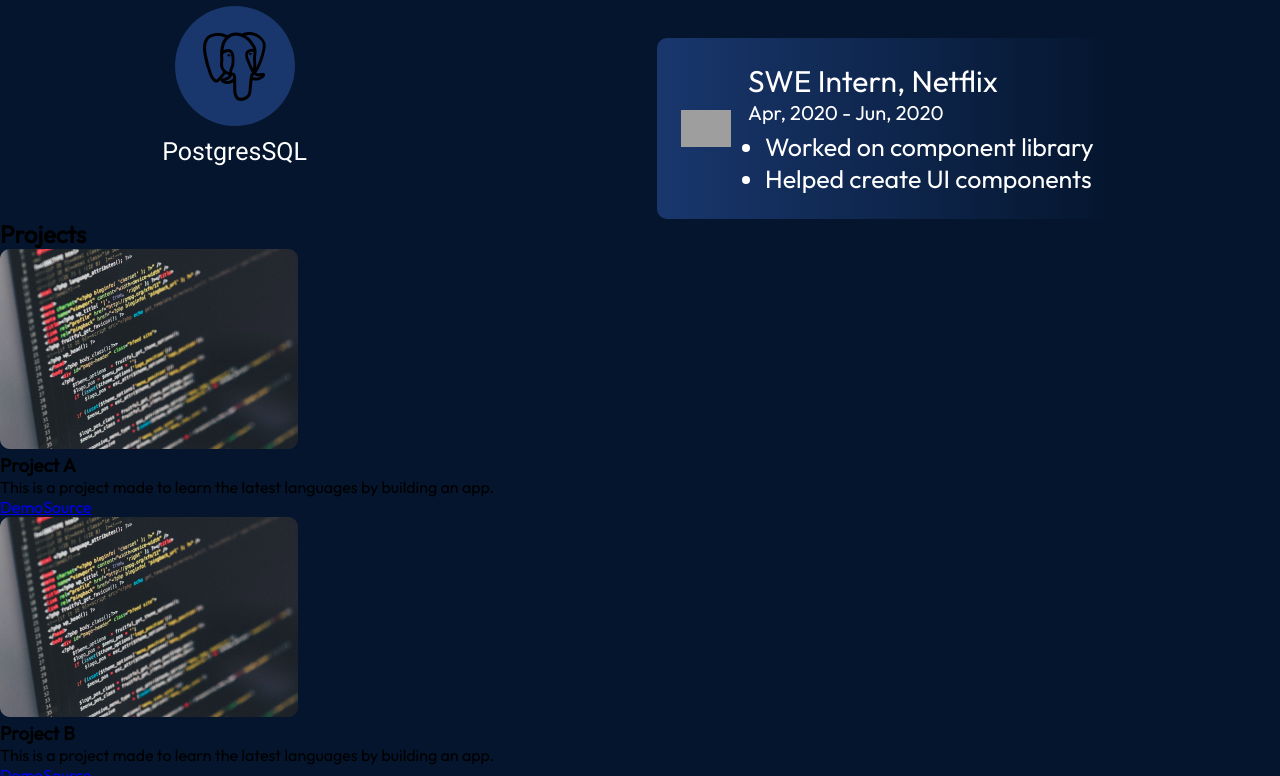
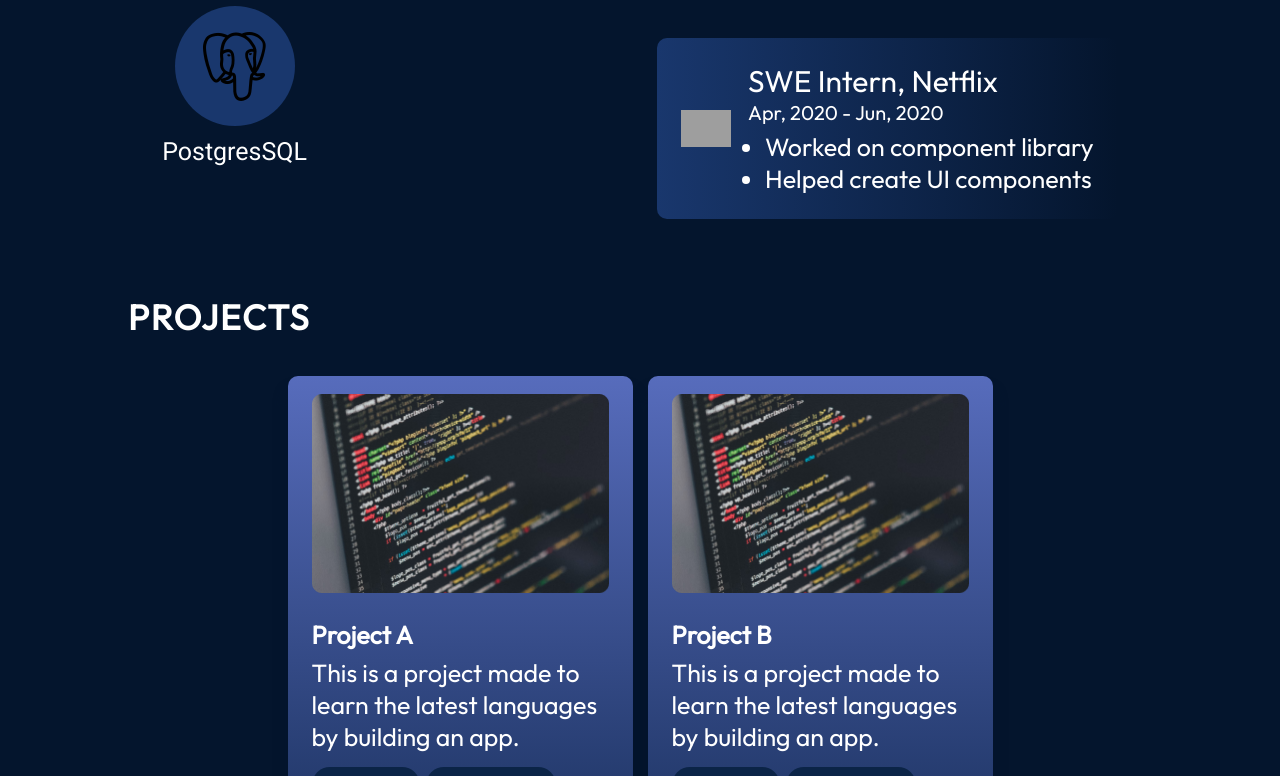
Before and after one commit to kvothe1387/Portfolio-React, a React (Vite) app in the folder React-Portfolio/: page / in a window 1280 px wide. Shown: the part 2024-2800 px from the top of the page. Built offline with nearby package versions, Linux system fonts and the light colour scheme; grey boxes are pictures that could not be loaded.

Commit message:
Completed the Projects component

```diff
--- a/React-Portfolio/src/components/Projects/ProjectCard.jsx
+++ b/React-Portfolio/src/components/Projects/ProjectCard.jsx
@@ -0,0 +1,28 @@
+import React from "react";
+import styles from "./ProjectCard.module.css";
+import { getImageUrl } from "../../utils";
+
+export const ProjectCard = ({
+  project: { title, imageSrc, description, skills, demo, source },
+}) => {
+  return (
+    <div className={styles.container}>
+      <img src={getImageUrl(imageSrc)} alt={`Image of ${title}`} className={styles.image} />
+
+      <h3 className={styles.title}>{title}</h3>
+      <p className={styles.description}>{description}</p>
+
+      <ul className={styles.skills}>
+        {skills.map((skill, id) => {
+          return (
+            <li key={id} className={styles.skill}> {skill}</li>
+          );
+        })}
+      </ul>
+      <div className={styles.links} >
+        <a href={demo} className={styles.link}>Demo</a>
+        <a href={source} className={styles.link}>Source</a>
+      </div>
+    </div>
+  );
+};
--- a/React-Portfolio/src/components/Projects/ProjectCard.module.css
+++ b/React-Portfolio/src/components/Projects/ProjectCard.module.css
@@ -0,0 +1,61 @@
+@import "../../vars.css";
+
+.container {
+  display: flex;
+  flex-direction: column;
+  border-radius: 10px;
+  background: linear-gradient(180deg, #576cbc 0%, #132a53 100%);
+  box-shadow: 0 16px 14px 0 #04152d;
+  padding: 18px 24px;
+  max-width: 345px;
+}
+
+.image {
+  margin-bottom: 26px;
+}
+
+.title {
+  font-size: 25px;
+  font-weight: 700;
+}
+
+.description {
+  margin-top: 6px;
+  font-size: 25px;
+  font-weight: 400;
+}
+
+.skills {
+  width: 100%;
+  margin-top: 14px;
+  display: flex;
+  flex-direction: row;
+  flex-wrap: wrap;
+  gap: 6px;
+  list-style: none;
+}
+
+.skill {
+  font-size: 25px;
+  font-weight: 400;
+  border-radius: 100px;
+  background: var(--color-dark);
+  padding: 2px 22px;
+}
+
+.links {
+  width: 100%;
+  margin-top: 26px;
+  display: flex;
+  justify-content: space-around;
+}
+
+.link {
+  text-decoration: none;
+  color: var(--color-text);
+  font-size: 30px;
+  font-weight: 600;
+  border-radius: 100px;
+  background: var(--color-primary);
+  padding: 1px 22px;
+}
--- a/React-Portfolio/src/components/Projects/Projects.jsx
+++ b/React-Portfolio/src/components/Projects/Projects.jsx
@@ -1,30 +1,17 @@
 import React from "react";
 import projects from "../../data/projects.json";
-import { getImageUrl } from "../../utils";
+import styles from "./Projects.module.css";
+import { ProjectCard } from "./ProjectCard";
 
 
 export const Projects = () => {
   return (
-    < section >
-      <h2>Projects</h2>
-      <div> {
-        projects.map((project, id) => {
-          return (
-            <div key={id}>
-              <img src={getImageUrl(project.imageSrc)} alt={`Image of ${project.title}`} />
-              <h3>{project.title}</h3>
-              <p>{project.description}</p>
-              <ul>
-                {project.skills.map((skill, id) => {
-                  <li key={id}> {skill}</li>;
-                })}
-              </ul>
-              <div>
-                <a href={project.demo}>Demo</a>
-                <a href={project.source}>Source</a>
-              </div>
-            </div>
-          );
+    < section className={styles.container} id="projects">
+      <h2 className={styles.title}>Projects</h2>
+      <div className={styles.projects}>
+        {projects.map((project, id) => {
+          return <ProjectCard key={id} project={project} />;
+
         })}
       </div>
     </section >
--- a/React-Portfolio/src/components/Projects/Projects.module.css
+++ b/React-Portfolio/src/components/Projects/Projects.module.css
@@ -0,0 +1,26 @@
+@import "../../vars.css";
+
+.container {
+  margin-top: 76px;
+  color: var(--color-text);
+  margin-left: 10%;
+  margin-right: 10%;
+}
+
+.title {
+  font-size: 35px;
+  font-weight: 700;
+  letter-spacing: 1.75px;
+  text-transform: uppercase;
+}
+
+.projects {
+  margin-top: 37px;
+  display: flex;
+  flex-direction: row;
+  flex-wrap: wrap;
+  align-items: center;
+  justify-content: center;
+  gap: 15px;
+  width: 100%;
+}
```
